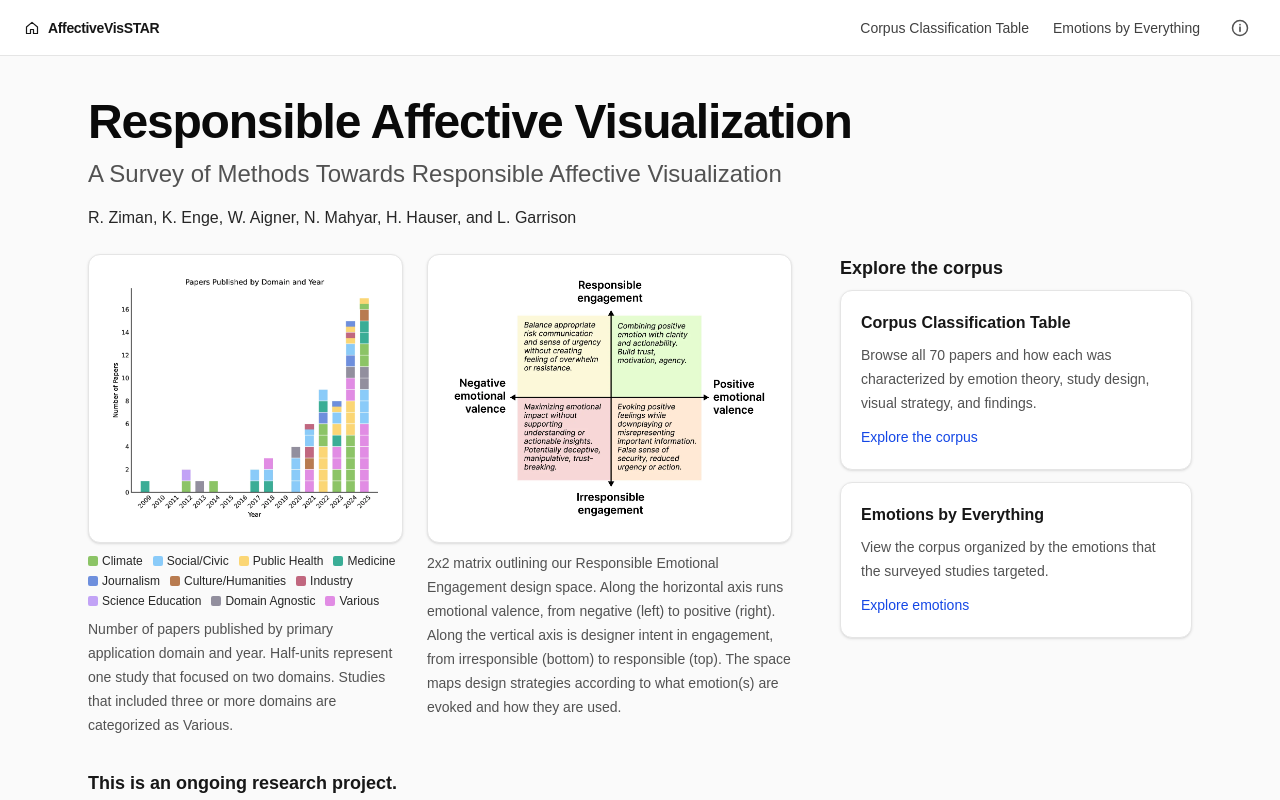
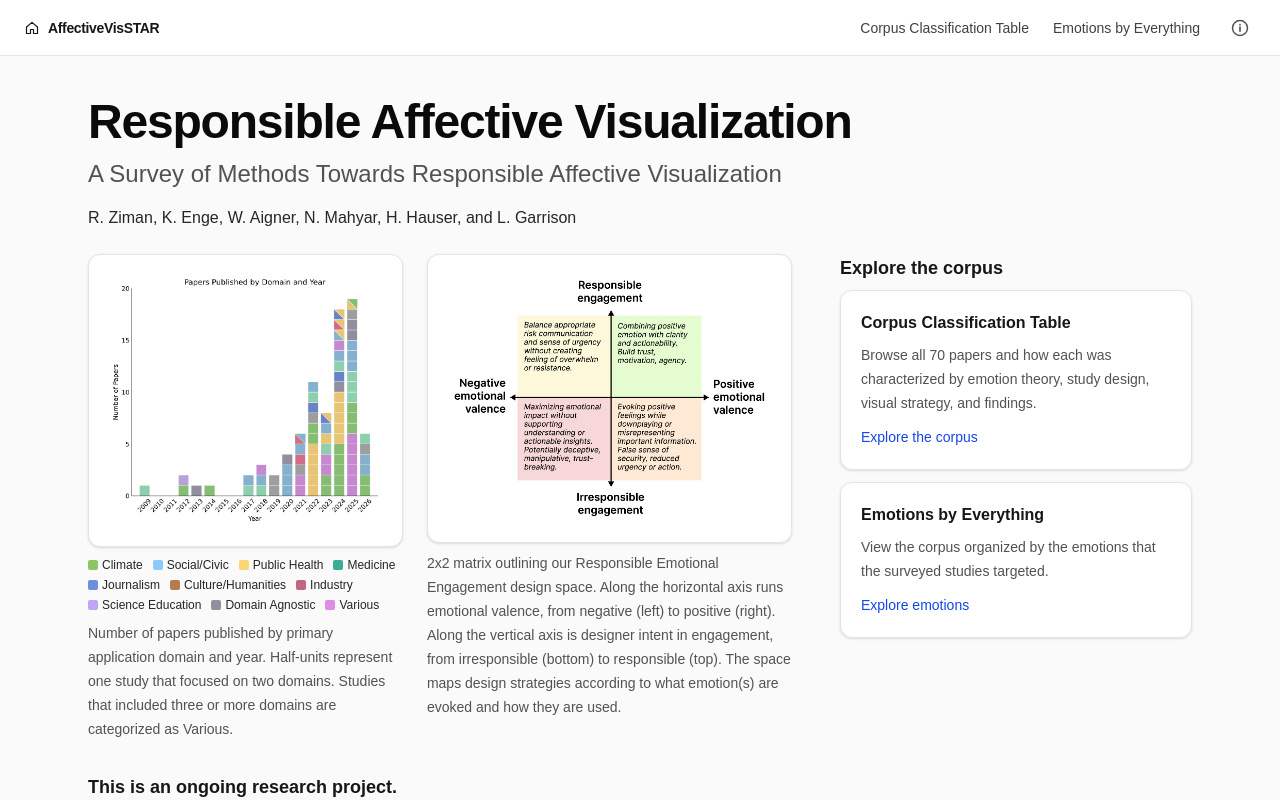
Before and after one commit to AffectiveVisSTAR/AffectiveVisSTAR.github.io, a Next.js app: page / in a window 1280 px wide. Built offline with nearby package versions, Linux system fonts and the light colour scheme.

Commit message:
Update home page figures

```diff
--- a/app/page.tsx
+++ b/app/page.tsx
@@ -29,7 +29,7 @@ const conceptualModels: Figure = {
 };
 
 const litSearch: Figure = {
-  src: "/images/lit-search-approach-v2.webp",
+  src: "/images/litsearch.png",
   width: 2400,
   height: 374,
   alt: "Stages of corpus collection including: keyword strategy, title and abstract screening, full reading and snowballing that resulted in 70 papers for classification and analysis.",
@@ -39,7 +39,7 @@ const litSearch: Figure = {
 
 const sideBySideFigures: Figure[] = [
   {
-    src: "/images/domainbyyear.webp",
+    src: "/images/domainbyyear2026.png",
     width: 1802,
     height: 1624,
     alt: "Stacked bar chart of papers published per year from 2009 to 2025, colored by domain. Output is sparse before 2020 and rises sharply, reaching 15 papers in 2024 and 17 in 2025.",
```
Also changed, not shown: public/images/domainbyyear.png (added), public/images/litsearch.png (added).
